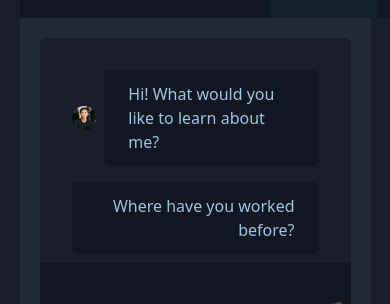
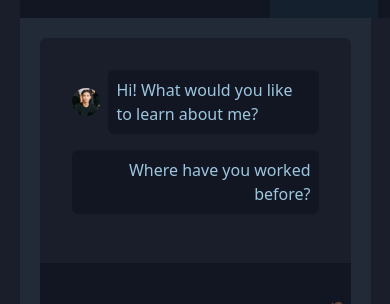
Before and after one commit to ptduy14/portfolio, a React (Create React App) app: page / in a window 390 px wide. Both pictures are taken after a click on the item "Chatbot". Shown: the part 468-772 px from the top of the page. Built offline with nearby package versions, Linux system fonts and the light colour scheme.

Commit message:
style: add responsive for chatbot content

```diff
--- a/src/common/BotMessage.jsx
+++ b/src/common/BotMessage.jsx
@@ -6,7 +6,7 @@ export default function BotMessage() {
         <div className="h-full w-12 rounded-full overflow-hidden">
             <img className="h-full width-full" src={avata} alt="" />
         </div>
-      <div className="bg-tertiary-color px-6 py-3 inline-block rounded-md">
+      <div className="bg-tertiary-color px-2 py-2 md:px-6 md:py-3 inline-block rounded-md">
         Hi! What would you like to learn about me?
       </div>
     </div>
--- a/src/common/UserMessage.jsx
+++ b/src/common/UserMessage.jsx
@@ -1,7 +1,7 @@
 export default function UserMessage() {
   return (
     <div className="text-end">
-      <div className="bg-tertiary-color px-6 py-3 inline-block rounded-md">
+      <div className="bg-tertiary-color px-2 py-2 md:px-6 md:py-3 inline-block rounded-md">
         Where have you worked before?
       </div>
     </div>
--- a/src/components/Content/SubContent/Chatbot.jsx
+++ b/src/components/Content/SubContent/Chatbot.jsx
@@ -6,7 +6,9 @@ export default function Chatbot() {
     <div className="h-full w-full bg-primary-color rounded-md p-8 space-y-4 relative">
       <BotMessage />
       <UserMessage />
-      <div className="h-24 w-full bg-tertiary-color absolute bottom-0 left-0 flex justify-center items-center text-lg font-bold">This function is in development 🧑‍💻</div>
+      <div className="h-24 w-full bg-tertiary-color absolute bottom-0 left-0 flex justify-center items-center text-lg font-bold text-center">
+        This function is in development 🧑‍💻
+      </div>
     </div>
   );
 }
```
